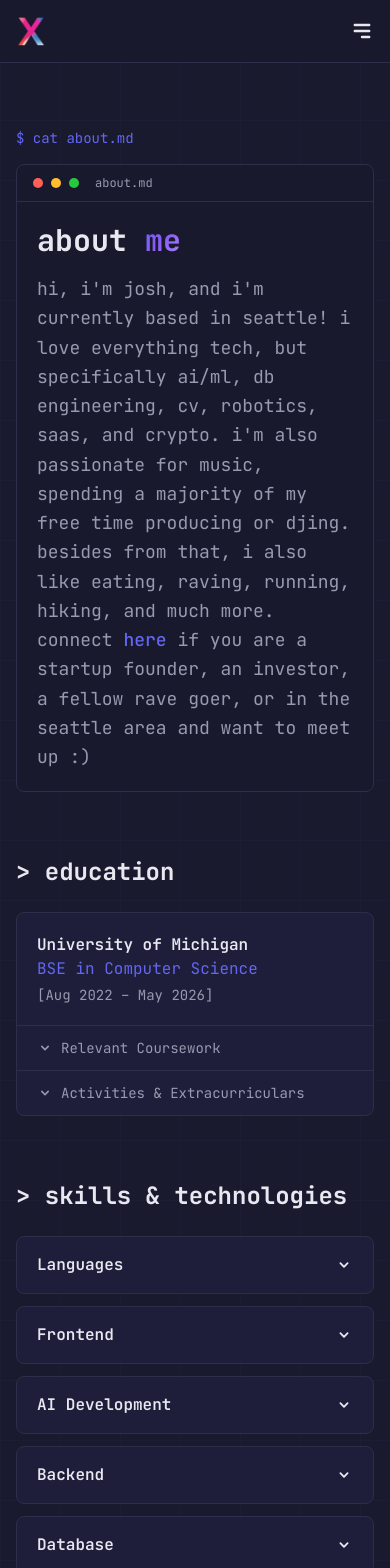
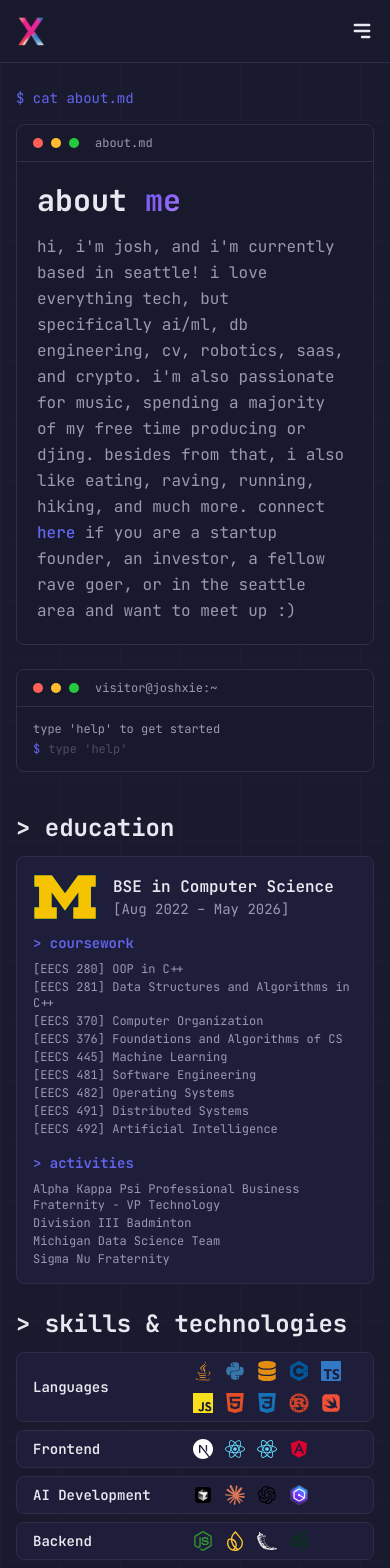
Before and after one commit to xiejosh/personal-website, a Next.js app in the folder my-app/: page /about in a window 390 px wide. Shown: the top 1568 px of the page. Built offline with nearby package versions, Linux system fonts and the light colour scheme.

Commit message:
feat(about): refresh terminal experience

```diff
--- a/my-app/app/about/page.tsx
+++ b/my-app/app/about/page.tsx
@@ -1,9 +1,6 @@
 "use client";
 
-import { motion, AnimatePresence } from "framer-motion";
-import { useState } from "react";
 import Image from "next/image";
-import { HiChevronDown } from "react-icons/hi";
 import {
   FaJava,
   FaPython,
@@ -38,6 +35,7 @@ import {
 import { IconType } from "react-icons";
 import AsciiBackground from "../components/AsciiBackground";
 import { Typewriter, BootReveal, TerminalWindow } from "../components/Boot";
+import Terminal from "../components/Terminal";
 
 // ── Skill data ──────────────────────────────────────────────
 
@@ -107,7 +105,7 @@ const skillCategories: SkillCategory[] = [
     ],
   },
   {
-    title: "AWS Services",
+    title: "AWS",
     skills: [
       { name: "API Gateway", logo: "/api_gateway_logo.svg", url: "https://aws.amazon.com/api-gateway/", color: "#ff9900" },
       { name: "DynamoDB", icon: SiAmazondynamodb, url: "https://aws.amazon.com/dynamodb/", color: "#4053d6" },
@@ -125,178 +123,44 @@ const skillCategories: SkillCategory[] = [
   },
 ];
 
-const education = [
-  {
-    school: "University of Michigan",
-    degree: "BSE in Computer Science",
-    period: "Aug 2022 – May 2026",
-    sections: [
-      {
-        label: "Relevant Coursework",
-        items: [
+const coursework = [
   "[EECS 280] OOP in C++",
   "[EECS 281] Data Structures and Algorithms in C++",
   "[EECS 370] Computer Organization",
-          "[EECS 376] Foundations and Algorithms of Computer Science",
+  "[EECS 376] Foundations and Algorithms of CS",
   "[EECS 445] Machine Learning",
   "[EECS 481] Software Engineering",
   "[EECS 482] Operating Systems",
   "[EECS 491] Distributed Systems",
   "[EECS 492] Artificial Intelligence",
-        ],
-      },
-      {
-        label: "Activities & Extracurriculars",
-        items: [
+];
+
+const activities = [
   "Alpha Kappa Psi Professional Business Fraternity - VP Technology",
   "Division III Badminton",
   "Michigan Data Science Team",
   "Sigma Nu Fraternity",
-        ],
-      },
-    ],
-  },
 ];
-
-// ── Components ──────────────────────────────────────────────
-
-function SkillDropdown({ category }: { category: SkillCategory }) {
-  const [open, setOpen] = useState(false);
-
-  return (
-    <div className="rounded-lg border border-card-border bg-card-bg/70 backdrop-blur-sm">
-      <button
-        onClick={() => setOpen(!open)}
-        className="flex w-full items-center justify-between px-5 py-4 text-left text-base font-semibold transition-colors hover:text-accent"
-      >
-        {category.title}
-        <motion.div
-          animate={{ rotate: open ? 180 : 0 }}
-          transition={{ duration: 0.2 }}
-        >
-          <HiChevronDown size={18} />
-        </motion.div>
-      </button>
-
-      <AnimatePresence>
-        {open && (
-          <motion.div
-            initial={{ height: 0, opacity: 0 }}
-            animate={{ height: "auto", opacity: 1 }}
-            exit={{ height: 0, opacity: 0 }}
-            transition={{ duration: 0.3 }}
-            className="overflow-hidden"
-          >
-            <div className="grid grid-cols-2 gap-3 px-5 pb-5 sm:grid-cols-4">
-              {category.skills.map((skill) => (
-                <a
-                  key={skill.name}
-                  href={skill.url}
-                  target="_blank"
-                  rel="noopener noreferrer"
-                  className="group flex flex-col items-center gap-2 rounded-md border border-card-border bg-background/80 p-4 transition-all hover:border-accent/40 hover:shadow-md hover:shadow-accent/5"
-                >
-                  {skill.logo ? (
-                    <Image
-                      src={skill.logo}
-                      alt={skill.name}
-                      width={28}
-                      height={28}
-                      className="h-7 w-7 object-contain transition-transform group-hover:scale-110"
-                    />
-                  ) : skill.icon ? (
-                    <skill.icon
-                      size={28}
-                      style={{ color: skill.color }}
-                      className="transition-transform group-hover:scale-110"
-                    />
-                  ) : null}
-                  <span className="text-center text-sm text-muted group-hover:text-foreground">
-                    {skill.name}
-                  </span>
-                </a>
-              ))}
-            </div>
-          </motion.div>
-        )}
-      </AnimatePresence>
-    </div>
-  );
-}
-
-function EducationDropdown({ label, items }: { label: string; items: string[] }) {
-  const [open, setOpen] = useState(false);
-
-  return (
-    <>
-      <button
-        onClick={() => setOpen(!open)}
-        className="flex w-full items-center gap-2 border-t border-card-border px-5 py-3 text-sm text-muted transition-colors hover:text-accent"
-      >
-        <motion.div
-          animate={{ rotate: open ? 180 : 0 }}
-          transition={{ duration: 0.2 }}
-        >
-          <HiChevronDown size={16} />
-        </motion.div>
-        {label}
-      </button>
-      <AnimatePresence>
-        {open && (
-          <motion.div
-            initial={{ height: 0, opacity: 0 }}
-            animate={{ height: "auto", opacity: 1 }}
-            exit={{ height: 0, opacity: 0 }}
-            transition={{ duration: 0.3 }}
-            className="overflow-hidden"
-          >
-            <ul className="flex flex-col gap-1.5 px-5 pb-4">
-              {items.map((item) => (
-                <li key={item} className="text-sm text-muted">
-                  {item}
-                </li>
-              ))}
-            </ul>
-          </motion.div>
-        )}
-      </AnimatePresence>
-    </>
-  );
-}
-
-function EducationCard({ edu }: { edu: { school: string; degree: string; period: string; sections: { label: string; items: string[] }[] } }) {
-  return (
-    <div className="rounded-lg border border-card-border bg-card-bg/70 backdrop-blur-sm">
-      <div className="p-5">
-        <h3 className="text-base font-semibold">{edu.school}</h3>
-        <p className="text-base text-accent">{edu.degree}</p>
-        <p className="mt-1 text-sm text-muted">[{edu.period}]</p>
-      </div>
-      {edu.sections.map((section) => (
-        <EducationDropdown key={section.label} label={section.label} items={section.items} />
-      ))}
-    </div>
-  );
-}
 
 // ── Page ────────────────────────────────────────────────────
 
 export default function About() {
   return (
-    <div className="relative min-h-[calc(100vh-4rem)] overflow-hidden px-[max(1rem,2vw)] py-16">
+    <div className="relative min-h-[calc(100vh-4rem)] overflow-hidden px-[max(1rem,2vw)] py-6">
       <AsciiBackground showCompanies={false} />
 
-      <div className="relative z-10">
-        {/* Bio */}
+      <div className="relative z-10 mx-auto flex w-full max-w-7xl flex-col gap-10 lg:flex-row lg:items-start">
+        {/* Left: bio + terminal */}
+        <div className="min-w-0 flex-1">
           <p className="mb-4 text-sm text-accent">
             <Typewriter text="$ cat about.md" delay={100} />
           </p>
-        <TerminalWindow title="about.md" delay={700} className="mb-16 max-w-3xl">
+          <TerminalWindow title="about.md" delay={700} className="mb-6">
             <div className="p-5">
               <h1 className="mb-4 text-3xl font-bold sm:text-4xl">
                 about <span className="gradient-text">me</span>
               </h1>
-            <p className="text-lg leading-relaxed text-muted">
+              <p className="text-base leading-relaxed text-muted">
                 hi, i&apos;m josh, and i&apos;m currently based in seattle! i love everything tech, but specifically ai/ml, db engineering,
                 cv, robotics, saas, and crypto. i&apos;m also passionate for music, spending a majority of my free time producing or djing. besides from that, i also like eating, raving, running, hiking, and much more. connect{" "}
                 <a
@@ -312,32 +176,99 @@ export default function About() {
             </div>
           </TerminalWindow>
 
-        {/* Education */}
-        <section className="mb-16 max-w-3xl">
-          <h2 className="mb-6 text-2xl font-bold">
-            <Typewriter text="> education" delay={1000} />
+          <BootReveal delay={1500} className="max-w-md">
+            <Terminal />
+          </BootReveal>
+        </div>
+
+        {/* Right: education + skills */}
+        <div className="w-full shrink-0 lg:w-[42rem]">
+          <section className="mb-6">
+            <h2 className="mb-3 text-2xl font-bold">
+              <Typewriter text="> education" delay={900} />
             </h2>
-          <BootReveal delay={1500} className="flex flex-col gap-4">
-            {education.map((edu, i) => (
-              <EducationCard key={i} edu={edu} />
+            <BootReveal delay={1300}>
+              <div className="rounded-lg border border-card-border bg-card-bg/70 p-4 backdrop-blur-sm">
+                <div className="flex items-center gap-4">
+                  <Image
+                    src="/umich_logo.svg"
+                    alt="University of Michigan"
+                    width={64}
+                    height={46}
+                    className="h-12 w-16 object-contain"
+                  />
+                  <div>
+                    <p className="text-base font-semibold">BSE in Computer Science</p>
+                    <p className="text-sm text-muted">[Aug 2022 – May 2026]</p>
+                  </div>
+                </div>
+                <div className="mt-3 grid gap-4 sm:grid-cols-2">
+                  <div>
+                    <p className="mb-2 text-sm font-semibold text-accent">&gt; coursework</p>
+                    <ul className="flex flex-col gap-0.5">
+                      {coursework.map((item) => (
+                        <li key={item} className="text-xs text-muted">
+                          {item}
+                        </li>
                       ))}
+                    </ul>
+                  </div>
+                  <div>
+                    <p className="mb-2 text-sm font-semibold text-accent">&gt; activities</p>
+                    <ul className="flex flex-col gap-0.5">
+                      {activities.map((item) => (
+                        <li key={item} className="text-xs text-muted">
+                          {item}
+                        </li>
+                      ))}
+                    </ul>
+                  </div>
+                </div>
+              </div>
             </BootReveal>
           </section>
 
-        {/* Skills */}
-        <section className="max-w-3xl">
-          <h2 className="mb-6 text-2xl font-bold">
-            <Typewriter text="> skills & technologies" delay={1800} />
+          <section>
+            <h2 className="mb-3 text-2xl font-bold">
+              <Typewriter text="> skills & technologies" delay={1700} />
             </h2>
-          <div className="flex flex-col gap-3">
+            <div className="flex flex-col gap-2">
               {skillCategories.map((cat, i) => (
-              <BootReveal key={cat.title} delay={2400 + i * 150}>
-                <SkillDropdown category={cat} />
+                <BootReveal key={cat.title} delay={2200 + i * 130}>
+                  <div className="flex items-center gap-4 rounded-lg border border-card-border bg-card-bg/70 px-4 py-2 backdrop-blur-sm">
+                    <span className="w-36 shrink-0 text-sm font-semibold">{cat.title}</span>
+                    <div className="flex flex-wrap items-center gap-3">
+                      {cat.skills.map((skill) => (
+                        <a
+                          key={skill.name}
+                          href={skill.url}
+                          target="_blank"
+                          rel="noopener noreferrer"
+                          title={skill.name}
+                          aria-label={skill.name}
+                          className="transition-transform hover:scale-125"
+                        >
+                          {skill.logo ? (
+                            <Image
+                              src={skill.logo}
+                              alt={skill.name}
+                              width={20}
+                              height={20}
+                              className="h-5 w-5 object-contain"
+                            />
+                          ) : skill.icon ? (
+                            <skill.icon size={20} style={{ color: skill.color }} />
+                          ) : null}
+                        </a>
+                      ))}
+                    </div>
+                  </div>
                 </BootReveal>
               ))}
             </div>
           </section>
         </div>
       </div>
+    </div>
   );
 }
```
Also changed, not shown: my-app/app/components/Terminal.tsx (+10 -4 lines), my-app/public/umich_logo.svg (added), 1 other file (tests, documents, lock files or other folders). Lines whose indentation alone changed are shown as unchanged.
